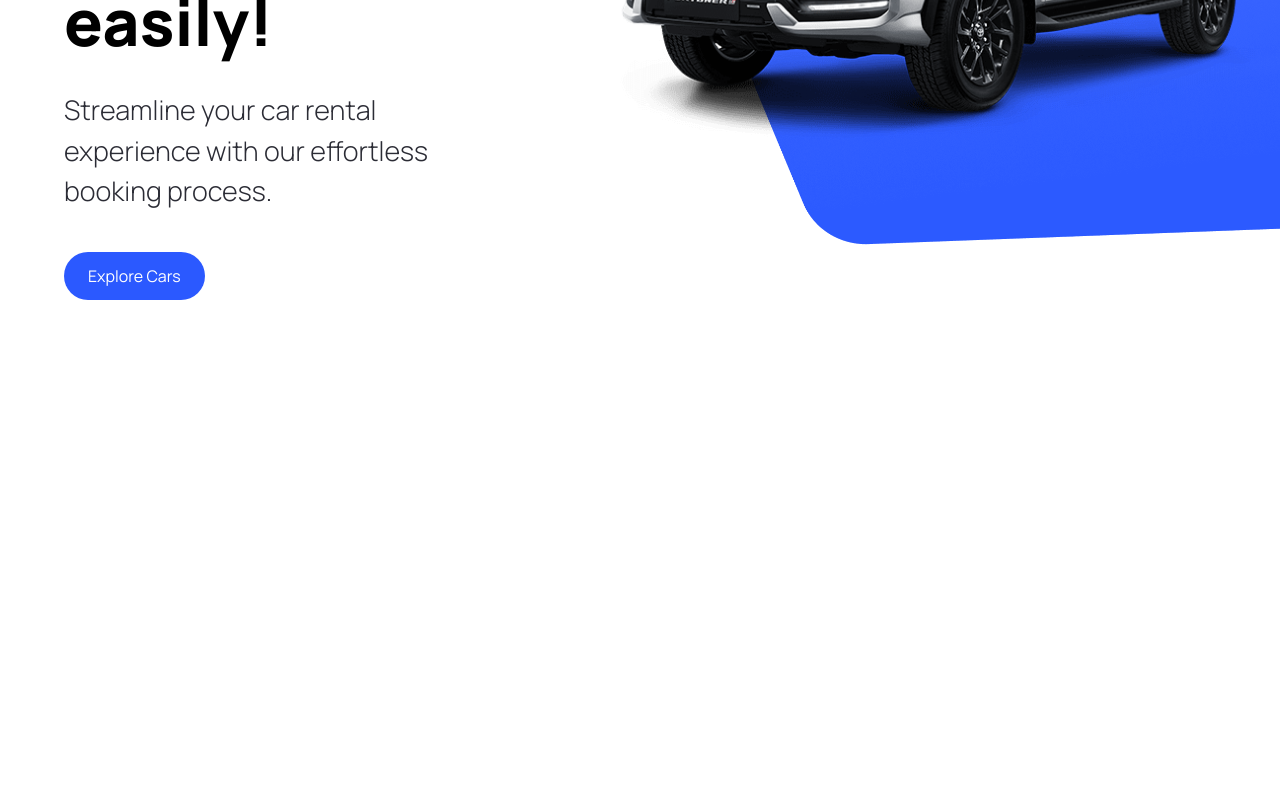
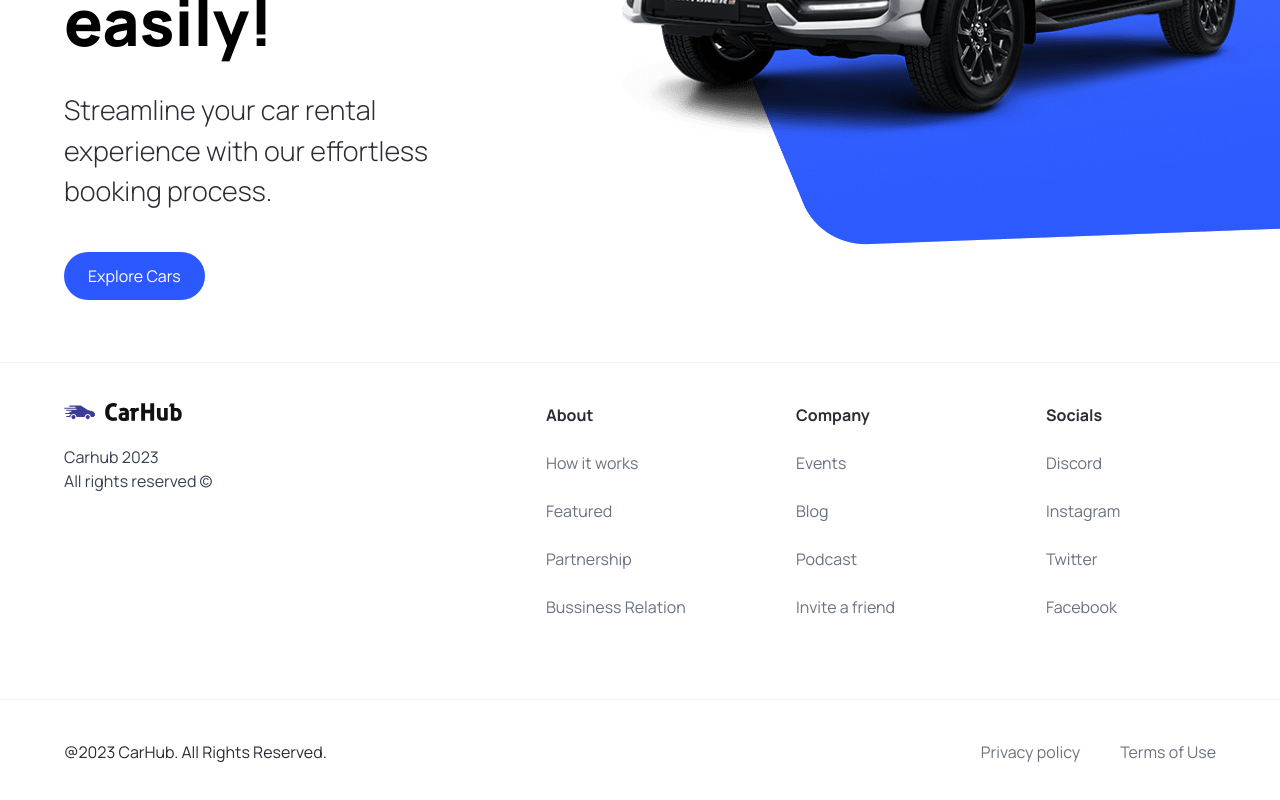
Before and after one commit to hasnzahmd/CarHub, a Next.js app: page / in a window 1280 px wide. Shown: the part 458-1258 px from the top of the page. Before the commit the page ends 800 px from the top, so only its background shows below. Built offline with nearby package versions, Linux system fonts and the light colour scheme.

Commit message:
add footer section

```diff
--- a/components/Footer.tsx
+++ b/components/Footer.tsx
@@ -1,10 +1,55 @@
+import { footerLinks } from '@/constants'
+import Image from 'next/image'
+import Link from 'next/link'
 import React from 'react'
 
 const Footer = () => {
+
   return (
-    <div>
+    <footer className='flex flex-col text-black-100 mt-5 border-t border-gray-100'>
+        <div className="flex flex-wrap max-md:flex-col justify-between gap-5 sm:px-16 px-6 py-10">
+            <div className="flex flex-col justify-start items-start gap-6">
+                <Image src='/logo.svg' alt='logo'
+                    width={118}
+                    height={18}
+                    className='object-contain'
+                />
+                <p className="text-base text-gray-700">
+                    Carhub 2023 <br />
+                    All rights reserved &copy;
+                </p>
+            </div>
 
-    </div>
+            <div className="footer__links">
+                {footerLinks.map((link)=>(
+                    <div key={link.title} className='footer__link'>
+                        <h3 className='font-bold'>{link.title}</h3>
+                        {link.links.map((item)=>(
+                            <Link
+                                key={item.title}
+                                href={item.url}
+                                className='text-gray-500'
+                            >
+                                {item.title}
+                            </Link>
+                        ))}
+                    </div>
+                ))}
+            </div>
+        </div>
+
+        <div className="flex justify-between items-center flex-wrap mt-10 border-t border-gray-100 sm:px-16 px-6 py-10">
+            <p>@2023 CarHub. All Rights Reserved.</p>
+            <div className="footer__copyrights-link">
+                    <Link href='/' className='text-gray-500 '>
+                        Privacy policy
+                    </Link>
+                    <Link href='/' className='text-gray-500 '>
+                        Terms of Use
+                    </Link>
+            </div>
+        </div>
+    </footer>
   )
 }
 
```
